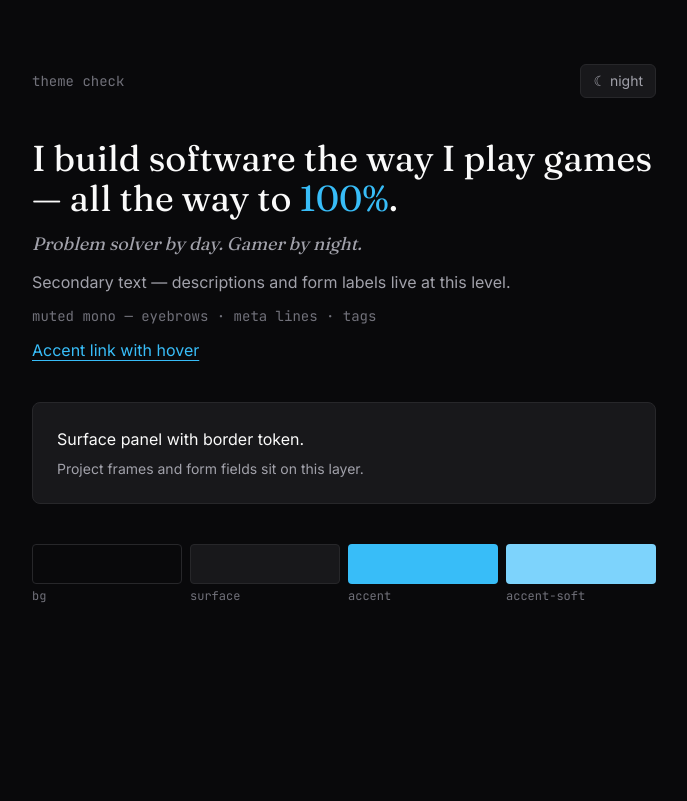
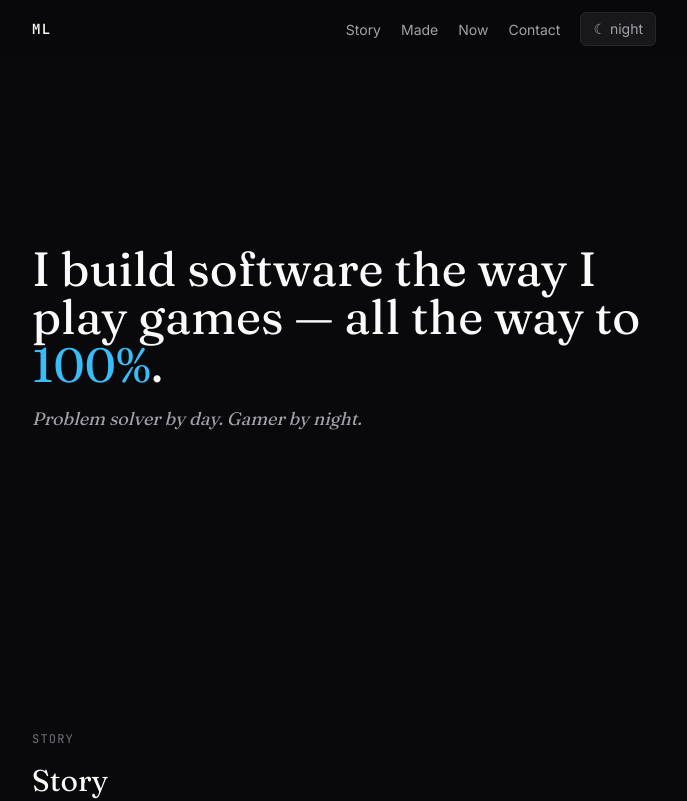
Before and after one commit to Mickunaru/portfolio, a Next.js app: page / in a window 1280 px wide. Shown: the top 801 px of the page, without its empty margins (296-983 px from the left). Built offline with nearby package versions, Linux system fonts and the light colour scheme.

Commit message:
feat: add layout shell with sticky nav and section skeleton

```diff
--- a/src/app/layout.tsx
+++ b/src/app/layout.tsx
@@ -1,6 +1,7 @@
 import type { Metadata } from "next";
 import { Fraunces, Inter, JetBrains_Mono } from "next/font/google";
 import { InlineScript } from "@/components/inline-script";
+import { SiteNav } from "@/components/site-nav";
 import "./globals.css";
 
 const fraunces = Fraunces({
@@ -42,7 +43,10 @@ export default function RootLayout({
             persisted choice wins). */}
         <InlineScript html='(function(){try{var t=localStorage.getItem("theme");if(t==="day"||t==="night")document.documentElement.setAttribute("data-theme",t)}catch(e){}})()' />
       </head>
-      <body className="min-h-full flex flex-col font-sans">{children}</body>
+      <body className="min-h-full flex flex-col font-sans">
+        <SiteNav />
+        {children}
+      </body>
     </html>
   );
 }
--- a/src/app/page.tsx
+++ b/src/app/page.tsx
@@ -1,53 +1,38 @@
-import { ThemeToggle } from "@/components/theme-toggle";
+/* Placeholder sections — real content lands in steps 3–7 (plan.md).
+   Ids match the nav anchors; generous vertical rhythm per SRS §5.3. */
 
-/* Temporary theme test page — replaced by real sections in later steps. */
+const placeholders = [
+  { id: "story", eyebrow: "story", title: "Story" },
+  { id: "made", eyebrow: "made", title: "Made" },
+  { id: "now", eyebrow: "now", title: "Now" },
+  { id: "contact", eyebrow: "contact", title: "Get in touch." },
+];
+
 export default function Home() {
   return (
-    <main className="mx-auto flex w-full max-w-2xl flex-1 flex-col gap-10 px-6 py-16">
-      <div className="flex items-center justify-between">
-        <span className="font-mono text-sm text-muted">theme check</span>
-        <ThemeToggle />
-      </div>
-
-      <div className="flex flex-col gap-3">
-        <h1 className="font-serif text-4xl text-primary">
+    <main className="mx-auto flex w-full max-w-2xl flex-1 flex-col px-6">
+      <section
+        id="home"
+        className="flex min-h-[70vh] flex-col justify-center gap-4"
+      >
+        <h1 className="font-serif text-4xl text-primary sm:text-5xl">
           I build software the way I play games — all the way to{" "}
           <span className="text-accent">100%</span>.
         </h1>
         <p className="font-serif text-lg italic text-secondary">
           Problem solver by day. Gamer by night.
         </p>
-        <p className="text-base text-secondary">
-          Secondary text — descriptions and form labels live at this level.
-        </p>
-        <p className="font-mono text-sm text-muted">
-          muted mono — eyebrows · meta lines · tags
-        </p>
-        <a href="#" className="text-accent underline underline-offset-4">
-          Accent link with hover
-        </a>
-      </div>
+      </section>
 
-      <div className="rounded-lg border border-line bg-surface p-6">
-        <p className="text-primary">Surface panel with border token.</p>
-        <p className="mt-2 text-sm text-secondary">
-          Project frames and form fields sit on this layer.
-        </p>
-      </div>
-
-      <div className="grid grid-cols-4 gap-2 font-mono text-xs text-muted">
-        {[
-          ["bg", "bg-bg border border-line"],
-          ["surface", "bg-surface border border-line"],
-          ["accent", "bg-accent"],
-          ["accent-soft", "bg-accent-soft"],
-        ].map(([name, cls]) => (
-          <div key={name} className="flex flex-col gap-1">
-            <div className={`h-10 rounded ${cls}`} />
-            <span>{name}</span>
-          </div>
-        ))}
-      </div>
+      {placeholders.map(({ id, eyebrow, title }) => (
+        <section id={id} key={id} className="flex flex-col gap-4 py-28">
+          <p className="font-mono text-xs uppercase tracking-widest text-muted">
+            {eyebrow}
+          </p>
+          <h2 className="font-serif text-3xl text-primary">{title}</h2>
+          <p className="text-secondary">Section content lands in a later step.</p>
+        </section>
+      ))}
     </main>
   );
 }
--- /dev/null
+++ b/src/components/site-nav.tsx
@@ -0,0 +1,56 @@
+"use client";
+
+import { useEffect, useState } from "react";
+import { ThemeToggle } from "@/components/theme-toggle";
+
+const links = [
+  { href: "#story", label: "Story" },
+  { href: "#made", label: "Made" },
+  { href: "#now", label: "Now" },
+  { href: "#contact", label: "Contact" },
+];
+
+export function SiteNav() {
+  const [scrolled, setScrolled] = useState(false);
+
+  useEffect(() => {
+    const onScroll = () => setScrolled(window.scrollY > 8);
+    onScroll();
+    window.addEventListener("scroll", onScroll, { passive: true });
+    return () => window.removeEventListener("scroll", onScroll);
+  }, []);
+
+  return (
+    <header
+      className={`sticky top-0 z-50 border-b bg-bg/80 backdrop-blur-sm ${
+        scrolled ? "border-line" : "border-transparent"
+      }`}
+    >
+      <div className="mx-auto flex w-full max-w-2xl items-center justify-between px-6 py-3">
+        <a
+          href="#home"
+          aria-label="Michael Le — back to top"
+          className="font-mono text-sm font-semibold tracking-widest text-primary hover:text-accent focus-visible:outline-2 focus-visible:outline-accent"
+        >
+          ML
+        </a>
+        <nav aria-label="Sections" className="flex items-center gap-5">
+          {/* Text links collapse on mobile (§6.2); monogram + toggle stay. */}
+          <ul className="hidden items-center gap-5 sm:flex">
+            {links.map(({ href, label }) => (
+              <li key={href}>
+                <a
+                  href={href}
+                  className="font-sans text-sm text-secondary hover:text-accent focus-visible:outline-2 focus-visible:outline-accent"
+                >
+                  {label}
+                </a>
+              </li>
+            ))}
+          </ul>
+          <ThemeToggle />
+        </nav>
+      </div>
+    </header>
+  );
+}
```
Also changed, not shown: 1 other file (tests, documents, lock files or other folders).
